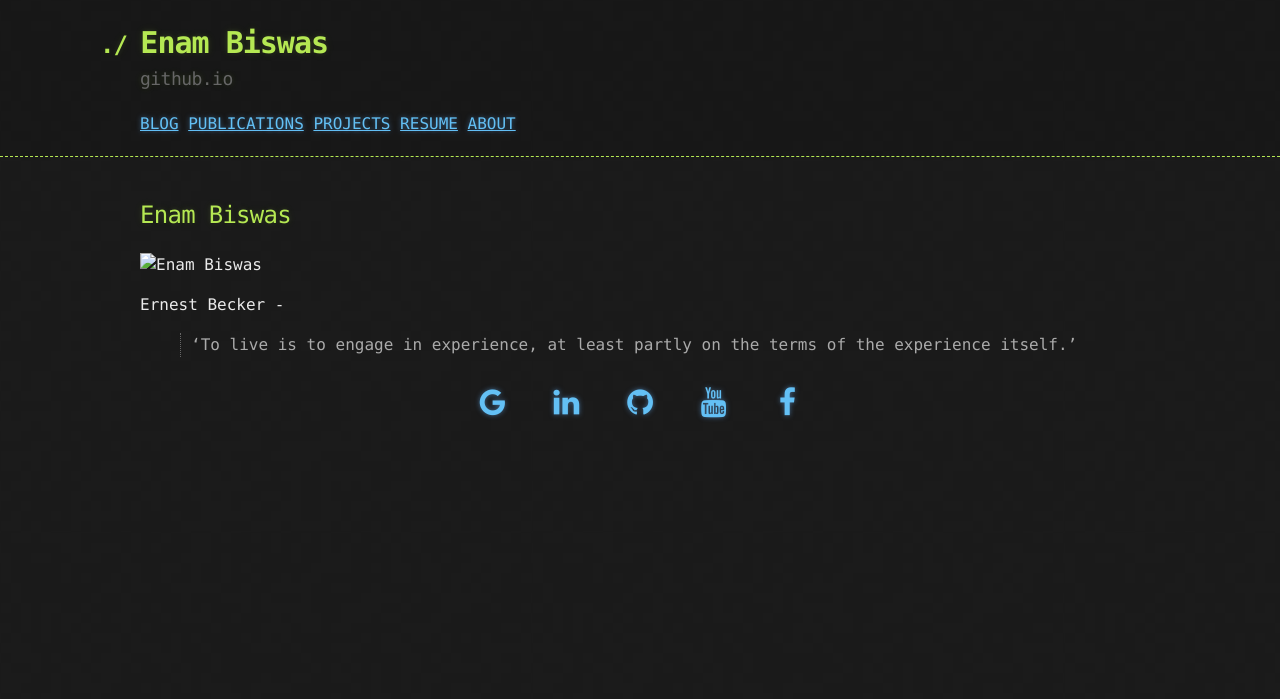
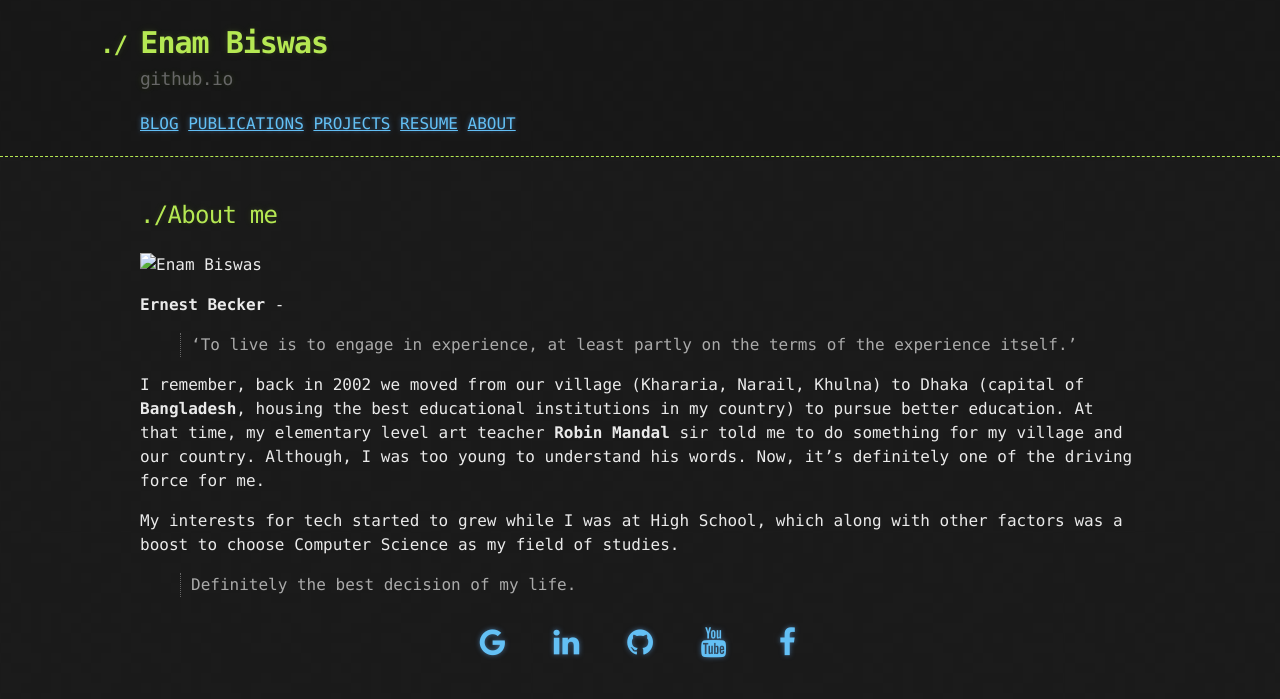
Before and after one commit to e-biswas/e-biswas.github.io, a Jekyll site: the page built from about.md, in a window 1280 px wide. Shown: the top 699 px of the page. Built offline with Jekyll 4.4.1, drawn with Linux system fonts in a browser that asks for light colours; our own code applies the rules of GitHub Pages for plain Markdown files.

Commit message:
Update about.md

```diff
--- a/about.md
+++ b/about.md
@@ -2,8 +2,13 @@
 layout: default
 permalink: /about/
 ---
-## Enam Biswas
+## ./About me
 ![Enam Biswas](images/enam-biswas.png)
 
-Ernest Becker -
+**Ernest Becker** -
 > ‘To live is to engage in experience, at least partly on the terms of the experience itself.’
+
+I remember, back in 2002 we moved from our village (Khararia, Narail, Khulna) to Dhaka (capital of **Bangladesh**, housing the best educational institutions in my country) to pursue better education. At that time, my elementary level art teacher **Robin Mandal** sir told me to do something for my village and our country. Although, I was too young to understand his words. Now, it's definitely one of the driving force for me.
+
+My interests for tech started to grew while I was at High School, which along with other factors was a boost to choose Computer Science as my field of studies.
+> Definitely the best decision of my life.
```
